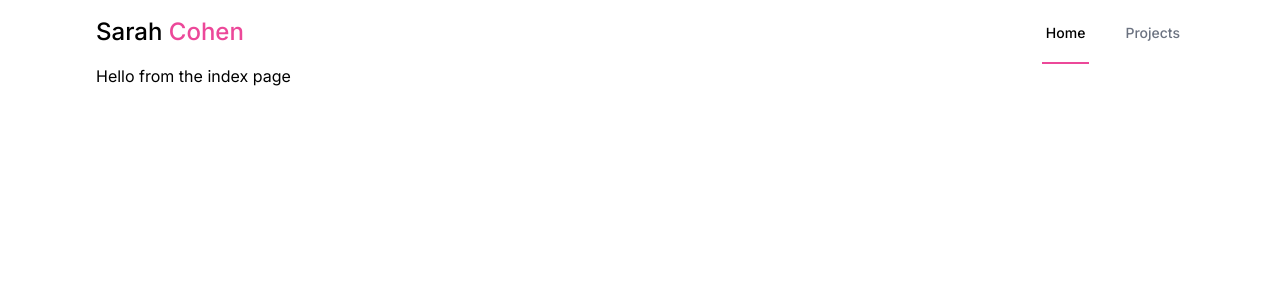
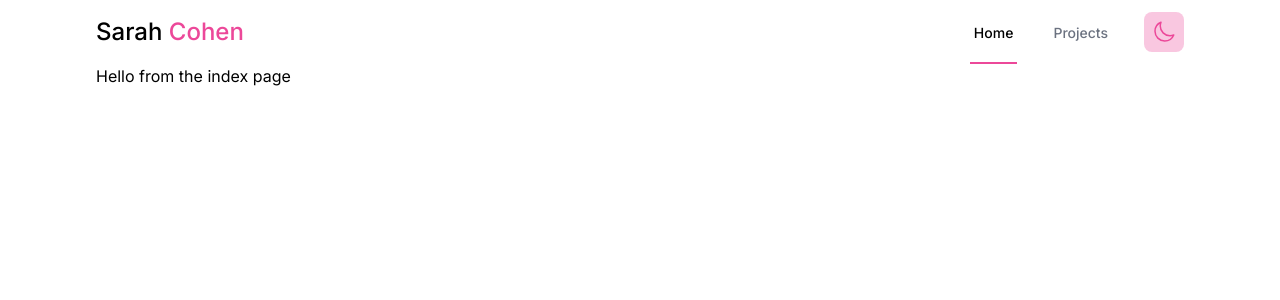
Before and after one commit to scohen40/Portfolio, a Next.js app: page / in a window 1280 px wide. Shown: the top 300 px of the page. Built offline with nearby package versions, Linux system fonts and the light colour scheme.

Commit message:
added dark mode button component

```diff
--- a/app/components/Navbar.tsx
+++ b/app/components/Navbar.tsx
@@ -3,6 +3,7 @@
 import { Disclosure } from "@headlessui/react";
 import Link from "next/link";
 import { usePathname } from "next/navigation";
+import Themebutton from "./Themebutton";
 
 export default function Navbar() {
 
@@ -47,10 +48,12 @@
                                 >
                                     Projects
                                 </Link>
+                                <Themebutton />
                             </div>
                         </div>
 
                         <div className="-mr-2 flex items-center sm:hidden">
+                            <Themebutton />
                             <Disclosure.Button className="inline-flex items-center justify-center p-2 rounded-md text-gray-400 hover:text-gray-500 hover:bg-gray-100 focus:outline-none focus:ring-2 focus:ring-inset focus:ring-pink-500 dark:hover:bg-gray-800">
                                 {open ?(
                                     <svg xmlns="http://www.w3.org/2000/svg" fill="none" viewBox="0 0 24 24" strokeWidth={1.5} stroke="currentColor" className="w-6 h-6">
--- /dev/null
+++ b/app/components/Provider.tsx
@@ -0,0 +1,10 @@
+/** The Provider file will be used to store the user's preference. */
+
+"use client";
+
+import { ThemeProvider } from "next-themes";
+import { ReactNode } from "react";
+
+export function Provider({children} : {children : ReactNode}) {
+    return <ThemeProvider>{children}</ThemeProvider>
+}
--- /dev/null
+++ b/app/components/Themebutton.tsx
@@ -0,0 +1,31 @@
+"use client";
+
+import { useTheme } from "next-themes";
+import { useEffect, useState } from "react";
+
+export default function Themebutton() {
+    const { setTheme, resolvedTheme} = useTheme();
+    const [mounted, setMounted] = useState(false);
+
+    useEffect(() => {
+      setMounted(true);
+    }, []);
+
+    if (!mounted) {
+        return null;
+    }
+
+    return (
+        <button onClick={() => setTheme(resolvedTheme === "dark" ? "light" : "dark")} className="bg-pink-500/30 p-2 rounded-lg text-pink-500">
+            {resolvedTheme === "dark" ? (
+                <svg xmlns="http://www.w3.org/2000/svg" fill="none" viewBox="0 0 24 24" strokeWidth={1.5} stroke="currentColor" className="w-6 h-6">
+                <path strokeLinecap="round" strokeLinejoin="round" d="M12 3v2.25m6.364.386-1.591 1.591M21 12h-2.25m-.386 6.364-1.591-1.591M12 18.75V21m-4.773-4.227-1.591 1.591M5.25 12H3m4.227-4.773L5.636 5.636M15.75 12a3.75 3.75 0 1 1-7.5 0 3.75 3.75 0 0 1 7.5 0Z" />
+                </svg>
+            ) : (
+                <svg xmlns="http://www.w3.org/2000/svg" fill="none" viewBox="0 0 24 24" strokeWidth={1.5} stroke="currentColor" className="w-6 h-6">
+                <path strokeLinecap="round" strokeLinejoin="round" d="M21.752 15.002A9.72 9.72 0 0 1 18 15.75c-5.385 0-9.75-4.365-9.75-9.75 0-1.33.266-2.597.748-3.752A9.753 9.753 0 0 0 3 11.25C3 16.635 7.365 21 12.75 21a9.753 9.753 0 0 0 9.002-5.998Z" />
+                </svg>
+            )}
+        </button>
+    )
+}
--- a/app/layout.tsx
+++ b/app/layout.tsx
@@ -2,6 +2,7 @@
 import { Inter } from 'next/font/google'
 import './globals.css'
 import Navbar from './components/Navbar'
+import { Provider } from './components/Provider'
 
 const inter = Inter({ subsets: ['latin'] })
 
@@ -16,10 +17,14 @@
   children: React.ReactNode
 }) {
   return (
-    <html lang="en">
+    <html lang="en" suppressHydrationWarning>
       <body className={`${inter.className} bg-white text-black dark:bg-[#090908] dark:text-white h-full selection:bg-gray-50 dark:selection:bg-gray-800`}>
-        <Navbar />
-        <main className="max-w-6xl mx-auto px-4 sm:px-6 lg:px-8">{children}</main>
+        <Provider>
+          <Navbar />
+          <main className="max-w-6xl mx-auto px-4 sm:px-6 lg:px-8">
+            {children}
+          </main>
+        </Provider>
       </body>
     </html>
   )
```
